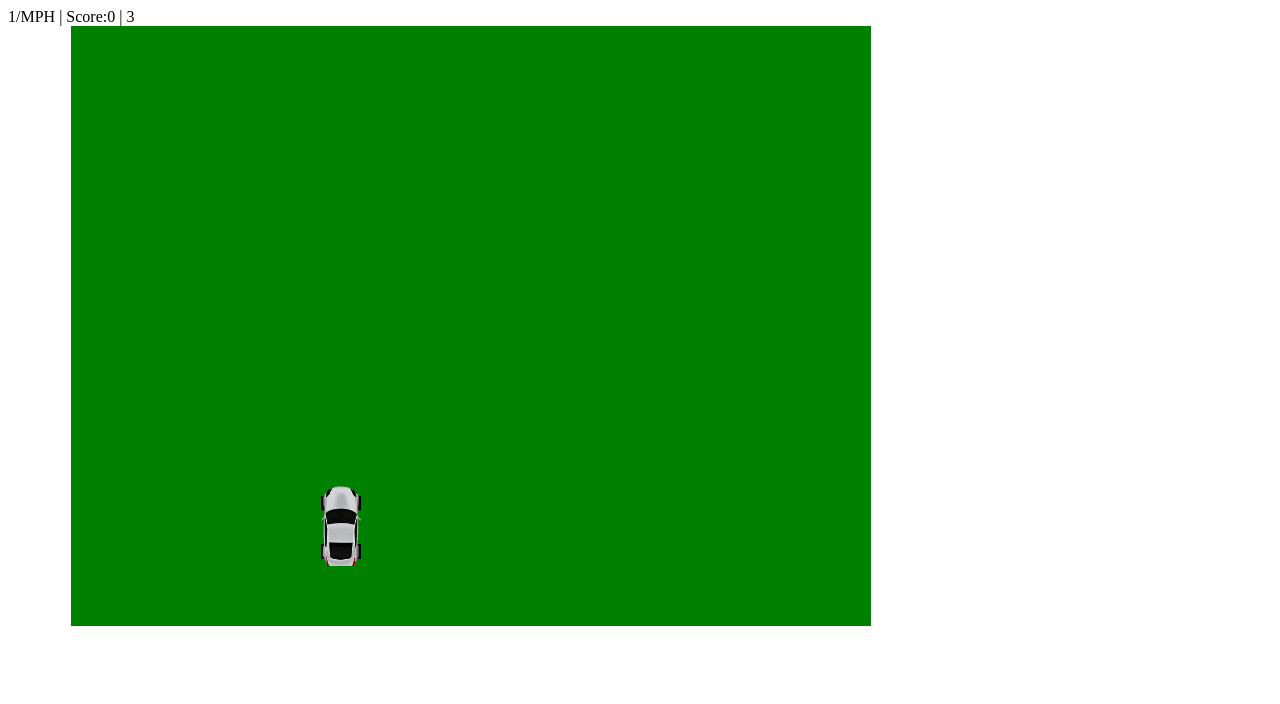
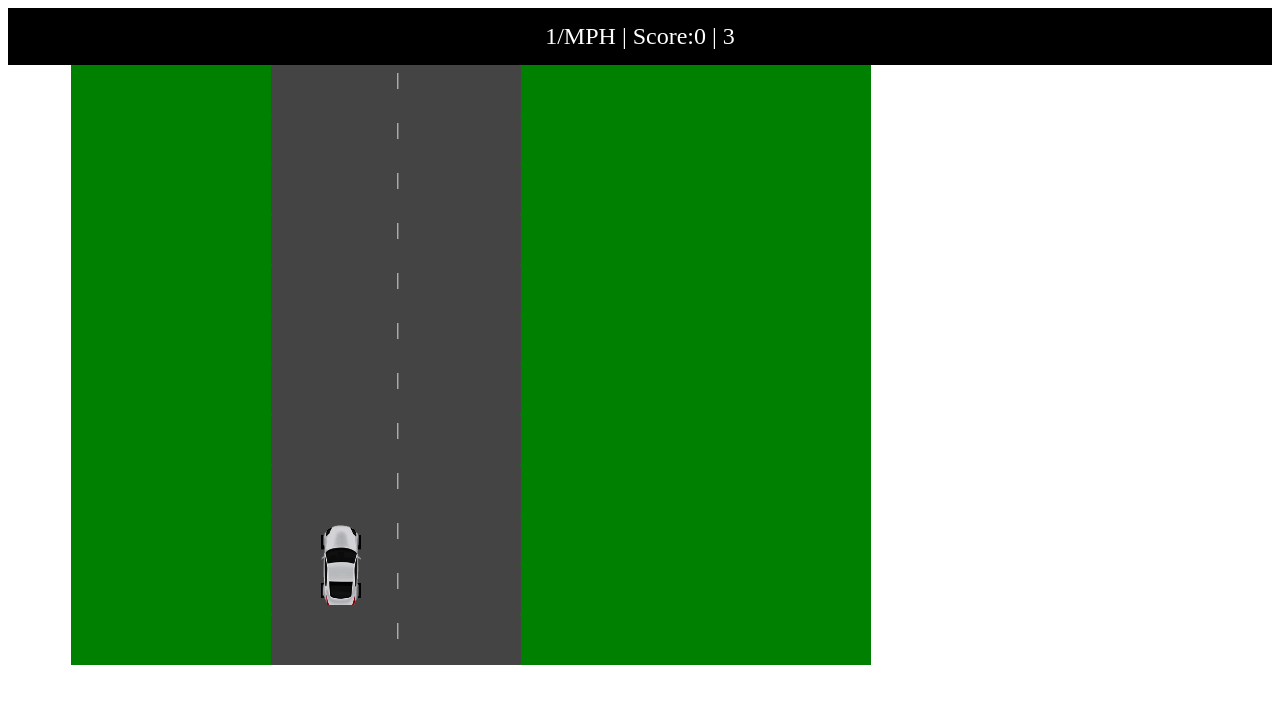
Before and after one commit to wardahmad/RaceCarGame, a plain HTML site: page index.html in a window 1280 px wide. Both pictures are taken after a click on the element "Start Game". Drawn offline with Linux system fonts and the light colour scheme.

Commit message:
Building Road

```diff
--- a/index.html
+++ b/index.html
@@ -1,24 +1,22 @@
 <!DOCTYPE html>
 <html lang="en">
   <head>
-        <meta charset="UTF-8">
-        <meta name="viewport" content="width=device-width,initial-scale=1.0">
-        <meta http-equiv="X-UA-Compatible" content="ie=edge">
-        <link rel="stylesheet" href="style.css">
+    <meta charset="UTF-8" />
+    <meta name="viewport" content="width=device-width,initial-scale=1.0" />
+    <meta http-equiv="X-UA-Compatible" content="ie=edge" />
     <title>Race car Game</title>
+    <link rel="stylesheet" href="style.css" />
   </head>
   <body>
     <div class="btnStart">Start Game</div>
     <div class="dashboard">
-            <span class="speedDash"></span>/MPH |
-            Score:<span class="scoreDash"></span> |
+      <span class="speedDash"></span>/MPH | Score:<span
+        class="scoreDash"
+      ></span>
+      |
       <span class="lifeDash"></span>
     </div>
-        <div id="container">
-
-        </div>
-
-
+    <div id="container"></div>
     <script src="script.js"></script>
   </body>
 </html>
--- a/script.js
+++ b/script.js
@@ -35,20 +35,31 @@ function startGame() {
     lives: 3,
     gameScore: 0,
     carstoPass: 10,
-    score: 0
+    score: 0,
+    roadwidth: 250
   };
+  startBoard();
+}
+
+function startBoard(){
+  for (let x = 0; x < 13; x++){
+    let div = document.createElement('div');
+    div.setAttribute('class','road');
+    div.style.top = (x*50)+'px';
+    div.style.width = player.roadwidth + 'px';
+    container.appendChild(div);
+  }
 }
 
 function pressKeyOn() {}
 
 function pressKeyOff() {}
 
-function updateDash(){
-    console.log(player)
-    scoreDash.innerHTML = player.score;
-    lifeDash.innerHTML = player.lives;
-    speedDash.innerHTML = player.speed;
-
+function updateDash() {
+  console.log(player);
+  scoreDash.innerHTML = player.score;
+  lifeDash.innerHTML = player.lives;
+  speedDash.innerHTML = player.speed;
 }
 
 function playGame() {
--- a/style.css
+++ b/style.css
@@ -6,11 +6,19 @@
     background-color: green;
     overflow: hidden;
 }
+/* //// */
+.dashboard{
+    background-color: black;
+    color: white;
+    font-size: 1.5em;
+    text-align: center;
+    padding: 15px;
+}
 
 .btnStart {
     position: absolute;
-    top: 480px;
-    left: 20%;
+    top: 580px;
+    left: 300px;
     width: 200px;
     border: 1px solid black;
     background-color: red;
@@ -35,6 +43,30 @@
     border-radius: 2px;
 }
 
+.road:before{
+    content: "|";
+    vertical-align: top;
+    color: white;
+    width: 1px;
+    height: 10px;
+    line-height: 30px;
+    left: 50%;
+    position: absolute;
+}
+
+.baddy{
+    position: absolute;
+    height: 80px;
+    width: 40px;
+    top: 0px;
+    left: 0px;
+    border-radius: 5px;
+    background-image: url('./img/car2.png');
+    background-size: cover;
+    z-index: 99;
+    text-align: center;
+}
+
 .playerCar{
     position: absolute;
     height: 80px;
```
Lines whose indentation alone changed are shown as unchanged.
